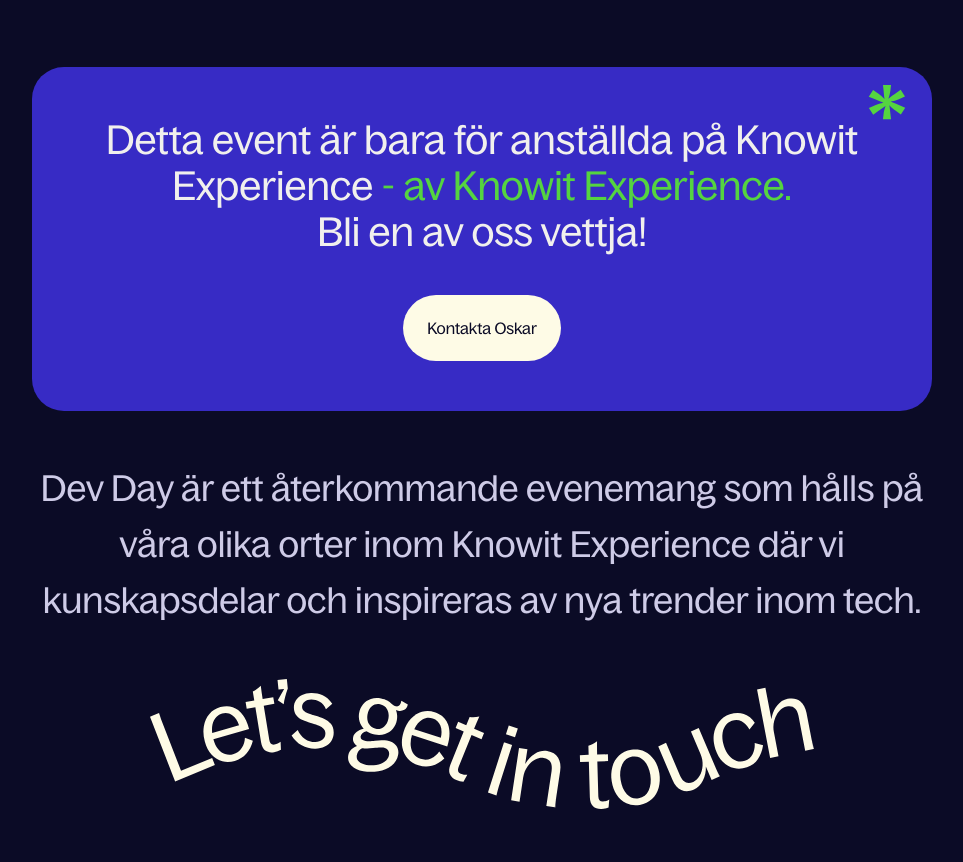
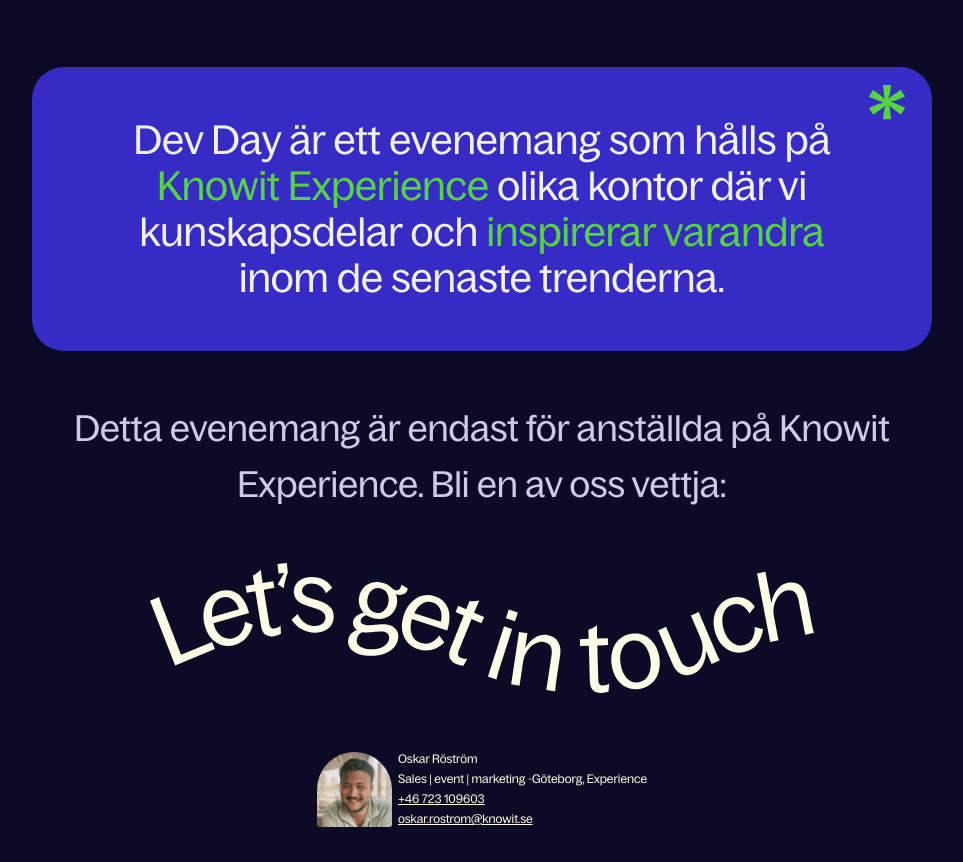
Before and after one commit to Adolfi/DevDayGbg, a plain HTML site: page index.html in a window 1280 px wide. Shown: the part 2080-2942 px from the top of the page, without its empty margins (158-1121 px from the left). Drawn offline with Linux system fonts and the light colour scheme.

Commit message:
Last fixes

```diff
--- a/assets/01daed10e36025d0.css
+++ b/assets/01daed10e36025d0.css
@@ -81,3 +81,7 @@ main {
 .footer .footer-contact .footer-contact-info {
     line-height: 22px;
 }
+
+.LinkBox_signup__ZrSba p {
+    margin-bottom: 0;
+}
--- a/index.html
+++ b/index.html
@@ -174,17 +174,15 @@
                                 </svg>
                             </div>
                             <p>
-                                Detta event är bara för anställda på Knowit Experience
-                                <span class="LinkBox_highlight__QjDYI">- av Knowit Experience.</span>
-                                <br>Bli en av oss vettja!
+                                Dev Day är ett evenemang som hålls på <span class="LinkBox_highlight__QjDYI">Knowit Experience</span> olika kontor
+                                där vi kunskapsdelar och <span class="LinkBox_highlight__QjDYI">inspirerar varandra</span> inom de senaste trenderna.
                             </p>
-                            <a target="_blank" href="mailto:oskar.rostrom@knowit.se"><button type="button">Kontakta Oskar</button></a>
                         </div>
                     </div>
                 </section>
 
                 <section class="h-padding-hor event-info">
-                    <p class="text-center">Dev Day är ett återkommande evenemang som hålls på våra olika orter inom Knowit Experience där vi kunskapsdelar och inspireras av nya trender inom tech.</p>
+                    <p class="text-center">Detta evenemang är endast för anställda på Knowit Experience. Bli en av oss vettja:</p>
                 </section>
 
                 <footer class="light">
```
